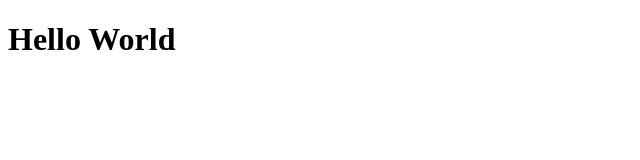
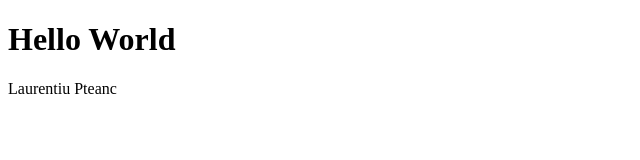
Before and after one commit to LaurentiuPteanc/it202spr2018, a plain HTML site: page activities/a3.html in a window 1280 px wide. Shown: the whole page, without its empty margins (0-640 px from the left). Drawn offline with Linux system fonts and the light colour scheme.

Commit message:
name commit

```diff
--- a/activities/a3.html
+++ b/activities/a3.html
@@ -5,5 +5,6 @@
     </head>
     <body>
         <h1>Hello World</h1>
+        <p>Laurentiu Pteanc</p>
     </body>
 </html>
```
